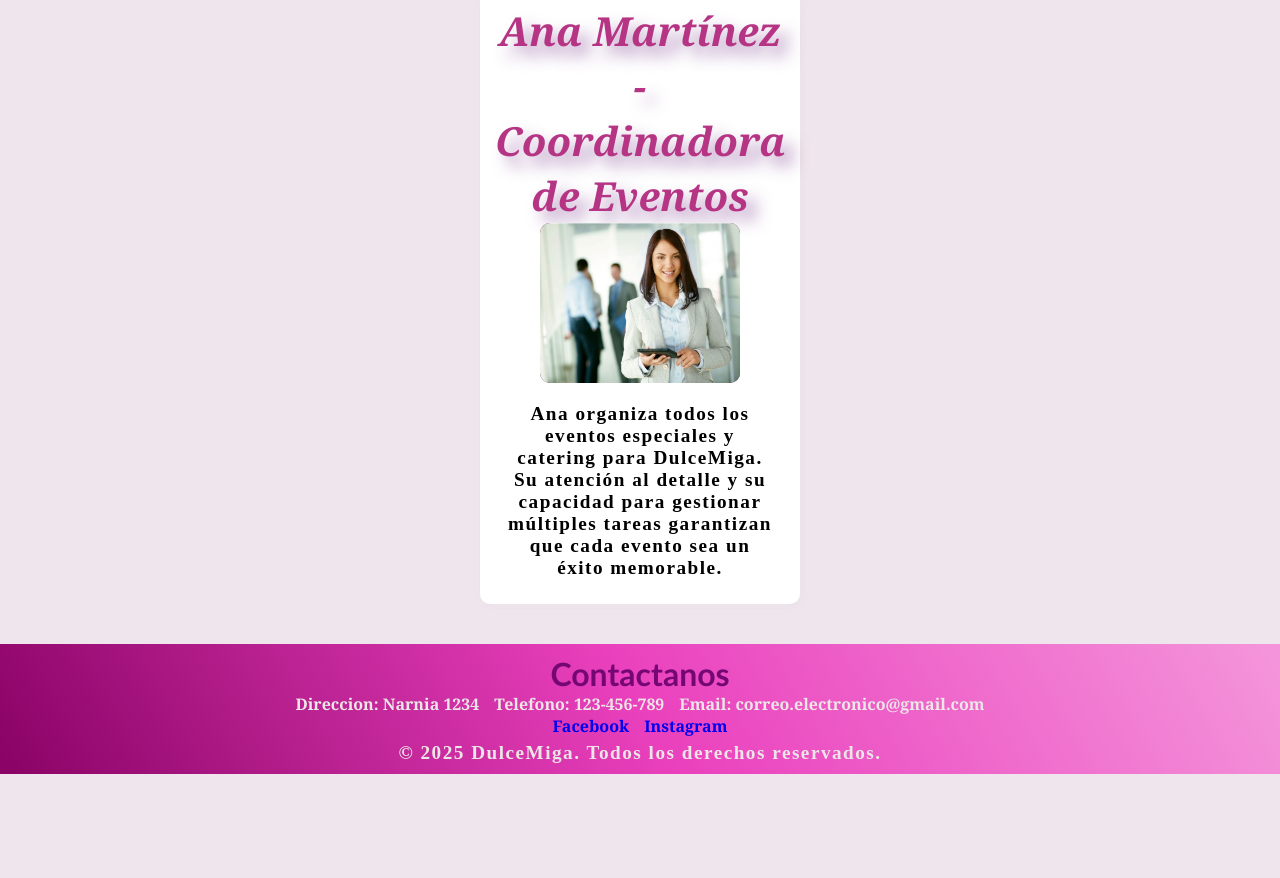
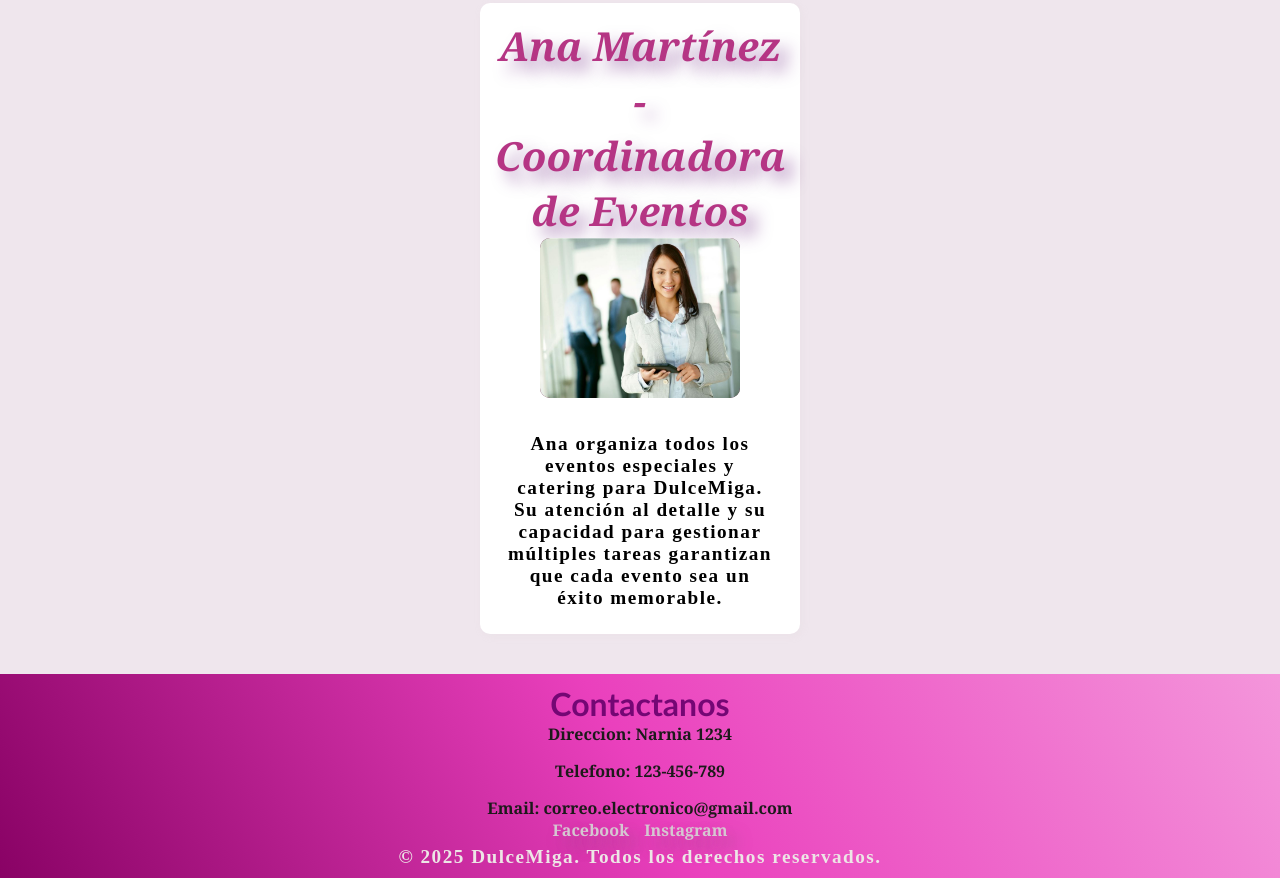
Before and after one commit to martinagst/PanederaDulceMiga-Proyect, a plain HTML site: page pages/equipo.html in a window 1280 px wide. Shown: the part 1121-1999 px from the top of the page. Before the commit the page ends 1895 px from the top, so only its background shows below. Drawn offline with Linux system fonts and the light colour scheme.

Commit message:
comits finales

```diff
--- a/css/footer.css
+++ b/css/footer.css
@@ -29,12 +29,20 @@ ul li {
 .footer__nav ul,
 .footer__contact ul {
     display: flex;
-    flex-direction: row;
+    flex-direction: column;
     gap: 15px;
     padding: 0;
     margin: 0;
     justify-content: center;
+    align-items: center;
     font-size: 1rem;
     font-weight: bolder;
-    color: #ede6e6;
+    color: #1c1a1a;
 }
+
+.footer a {
+    display: flex;
+    text-decoration: none;
+    color: #d5c7d1;
+    text-shadow: 10px 10px 15px rgba(133, 90, 119, 0.5);
+}
--- a/css/header.css
+++ b/css/header.css
@@ -22,7 +22,6 @@ body {
     padding: 0 20px;
     height: auto;
     width: 100%;
-    margin: 0 auto;
 }
 
 .banner__title {
@@ -62,13 +61,15 @@ body {
     font-weight: bold;
 }
 
-.banner__list {
-    list-style: none;
+.banner__list{
+
     display: flex;
     gap: 20px;
-    padding: 0;
+    padding: 5px;
     margin: 0;
     text-decoration: none;
+
+
 }
 
 .banner__list a {
--- a/css/main.css
+++ b/css/main.css
@@ -1,11 +1,4 @@
 /*--------------------- Contenido Principal  ------------------------*/
-
-img {
-    max-width: 100%;
-    height: auto;
-    display: block;
-    margin: 0 auto;
-}
 
 h3 {
     font-size: 2.5rem;
@@ -43,9 +36,15 @@ h2 {
 
 .figure__image {
     max-width: 100%;
-    height: auto;
+    min-height: 500px;
     margin: 0;
     padding: 0;
+}
+
+.figure__image img{
+    width: 100%;
+    height: 500px;
+    object-fit: cover;
 }
 
 .figure__title {
--- a/css/mediaquerie.css
+++ b/css/mediaquerie.css
@@ -21,6 +21,27 @@
         font-size: 2rem;
     }
 
+    .footer__nav ul,
+        .footer__contact ul {
+            display: flex;
+            flex-direction: row;
+            gap: 15px;
+            padding: 0;
+            margin: 0;
+            justify-content: center;
+            align-items: center;
+            font-size: 1rem;
+            font-weight: bolder;
+        }
+
+
+.footer__nav ul {
+    display: flex;
+    flex-direction: row;
+    text-decoration: none;
+    color: #d5c7d1;
+    text-shadow: 10px 10px 15px rgba(133, 90, 119, 0.5);
+}
 }
 
 /* Aplica para desktops*/
@@ -36,4 +57,26 @@
     .banner__nombre {
         font-size: 2.5rem;
     }
+
+        .footer__nav ul,
+        .footer__contact ul {
+            display: flex;
+            flex-direction: column;
+            gap: 15px;
+            padding: 0;
+            margin: 0;
+            justify-content: center;
+            align-items: center;
+            font-size: 1rem;
+            font-weight: bolder;
+        }
+
+ .footer__nav ul {
+    display: flex;
+    flex-direction: row;
+    text-decoration: none;
+    color: #d5c7d1;
+    text-shadow: 10px 10px 15px rgba(133, 90, 119, 0.5);
+    }
+
 }
--- a/pages/equipo.html
+++ b/pages/equipo.html
@@ -84,13 +84,13 @@
                     <li>Email: correo.electronico@gmail.com</li>
                 </ul>
             </div>
-            <nav class="footer__nav">
-                <ul>
-                    <li><a href="https://www.facebook.com/">Facebook</a></li>
-                    <li><a href="https://www.instagram.com/">Instagram</a></li>
-                </ul>
-            </nav>
-        </div>
+                <nav class="footer__nav">
+                    <ul class="footer__list">
+                        <li><a href="#">Facebook</a></li>
+                        <li><a href="#">Instagram</a></li>
+                    </ul>
+                </nav>
+            </div>
         <div class="footer__copy">
             <p>&copy; 2025 DulceMiga. Todos los derechos reservados.</p>
         </div>
```
Also changed, not shown: index.html (+3 -4 lines), pages/contacto.html (+1 -1 lines), pages/lemonpie.html (+1 -2 lines), pages/servicios.html (+6 -6 lines), img/fondo1.jpg.
